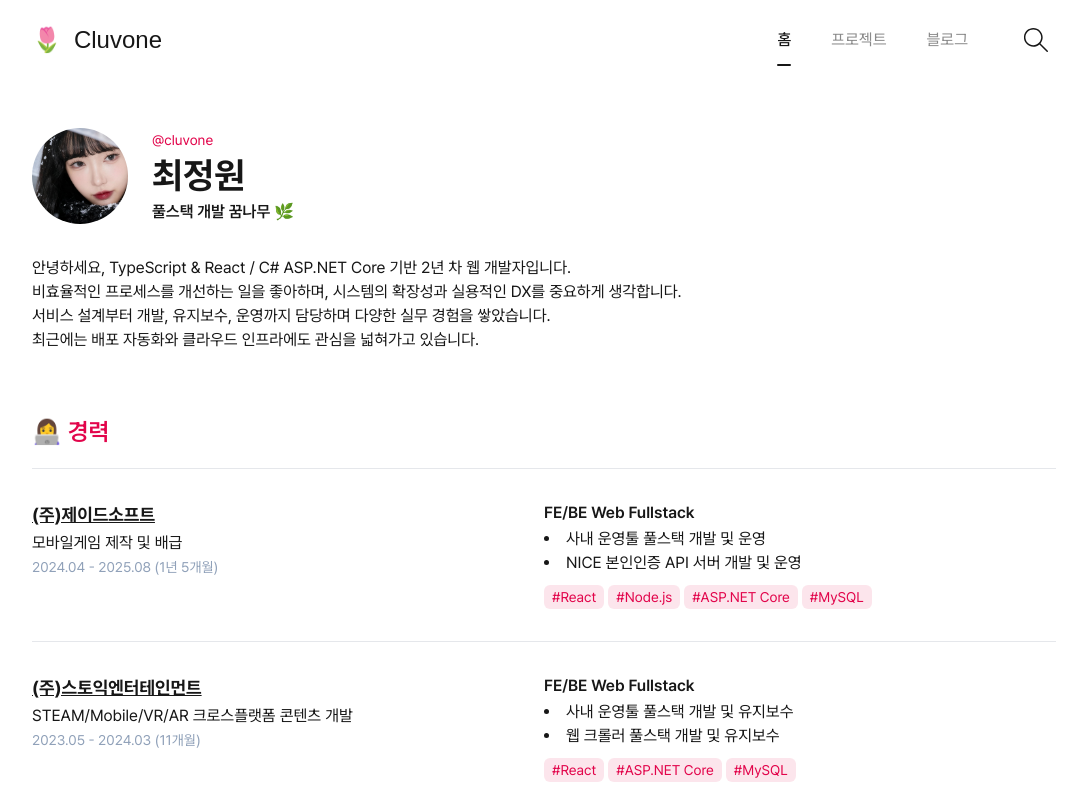
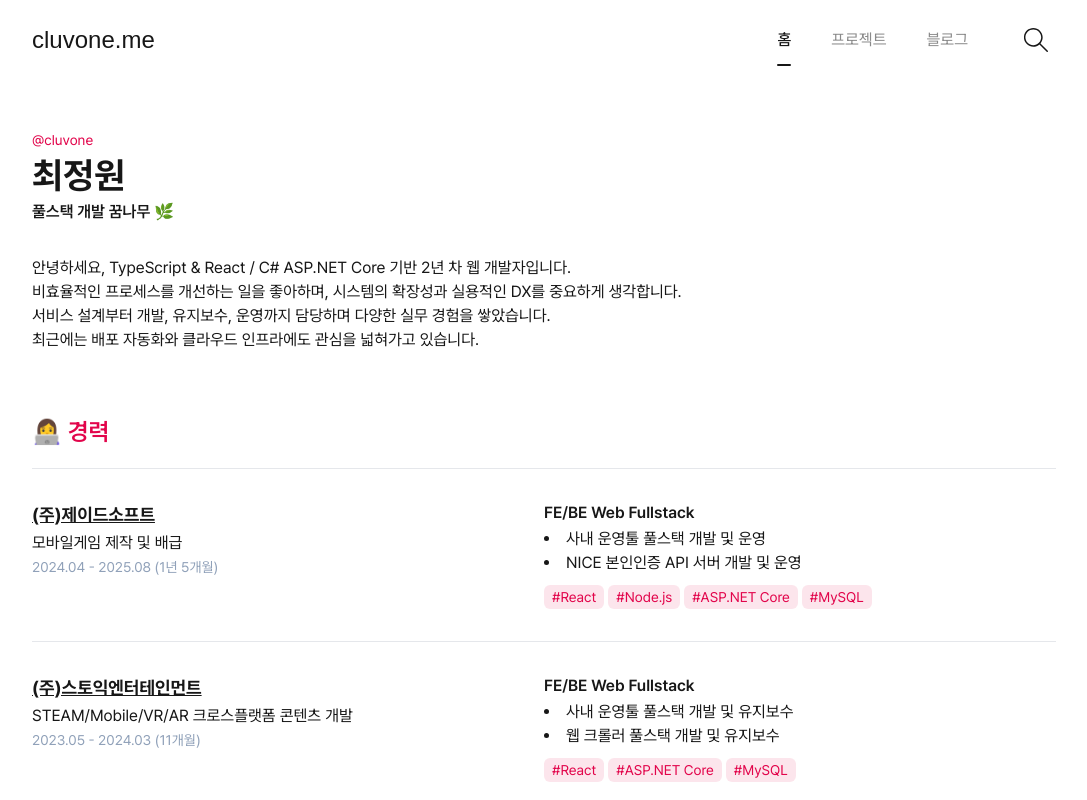
Before and after one commit to cluvone/devlog, a Next.js app: page / in a window 1280 px wide. Shown: the top 800 px of the page, without its empty margins (96-1183 px from the left). Built offline with nearby package versions, Linux system fonts and the light colour scheme; a web font is replaced by a local one.

Commit message:
블로그 타이틀 변경 및 프로필 사진 제거

```diff
--- a/src/app/page.tsx
+++ b/src/app/page.tsx
@@ -1,16 +1,11 @@
 import Link from 'next/link';
 import { Container } from '@/layout';
-import Image from 'next/image';
 
 export default function Home() {
   return (
     <Container className="flex flex-col gap-y-16">
       <div className="flex flex-col gap-y-8">
-        <section className="flex flex-wrap items-center gap-x-6 gap-y-2">
-          <div className="h-24 w-24 overflow-hidden rounded-full">
-            <Image src="/images/avatar.jpg" alt="프로필 이미지" width={96} height={96} />
-          </div>
-
+        <section>
           <div>
             <span className="text-primary text-sm">@cluvone</span>
             <h2 className="my-1 text-4xl font-bold">최정원</h2>
--- a/src/layout/Header.tsx
+++ b/src/layout/Header.tsx
@@ -2,17 +2,14 @@ import Link from 'next/link';
 import Menu from './Menu';
 import { SlMagnifier, SlMenu } from 'react-icons/sl';
 
-const HEADER_TITLE = 'Cluvone';
+const HEADER_TITLE = 'cluvone.me';
 
 export default function Header() {
   return (
-    <header className="sticky top-0 z-50 h-16 w-full px-4 backdrop-blur-md md:h-20 md:px-8">
+    <header className="sticky top-0 z-50 h-16 w-full px-4 backdrop-blur-lg md:h-20 md:px-8">
       <div className="mx-auto flex h-full max-w-5xl items-center justify-between">
         <Link href="/" aria-label={HEADER_TITLE} className="min-w-0">
-          <h1 className="flex items-center justify-between gap-x-3 text-2xl">
-            <div>🌷</div>
-            <div className="truncate font-mono font-light">{HEADER_TITLE}</div>
-          </h1>
+          <h1 className="truncate font-mono text-2xl font-medium">{HEADER_TITLE}</h1>
         </Link>
 
         <nav className="flex items-center gap-x-8">
```
Also changed, not shown: public/images/avatar.jpg (deleted).
